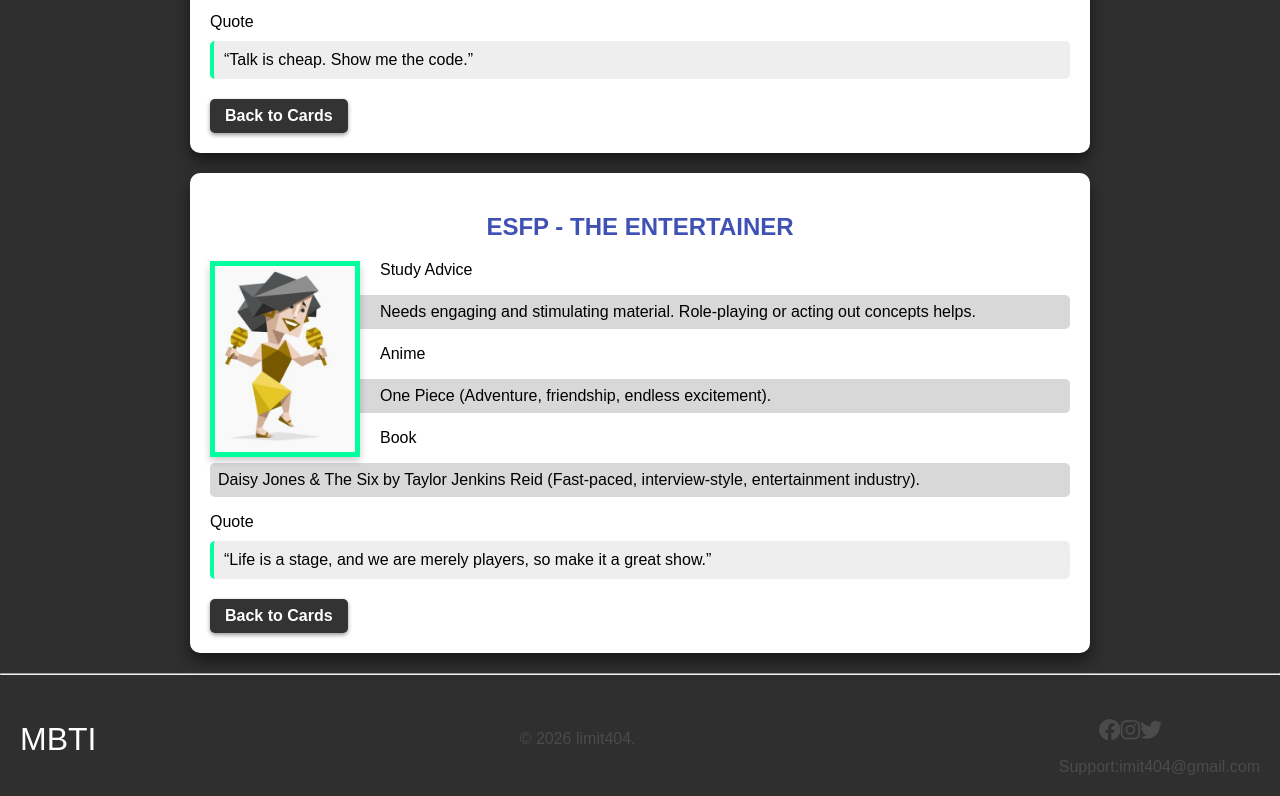
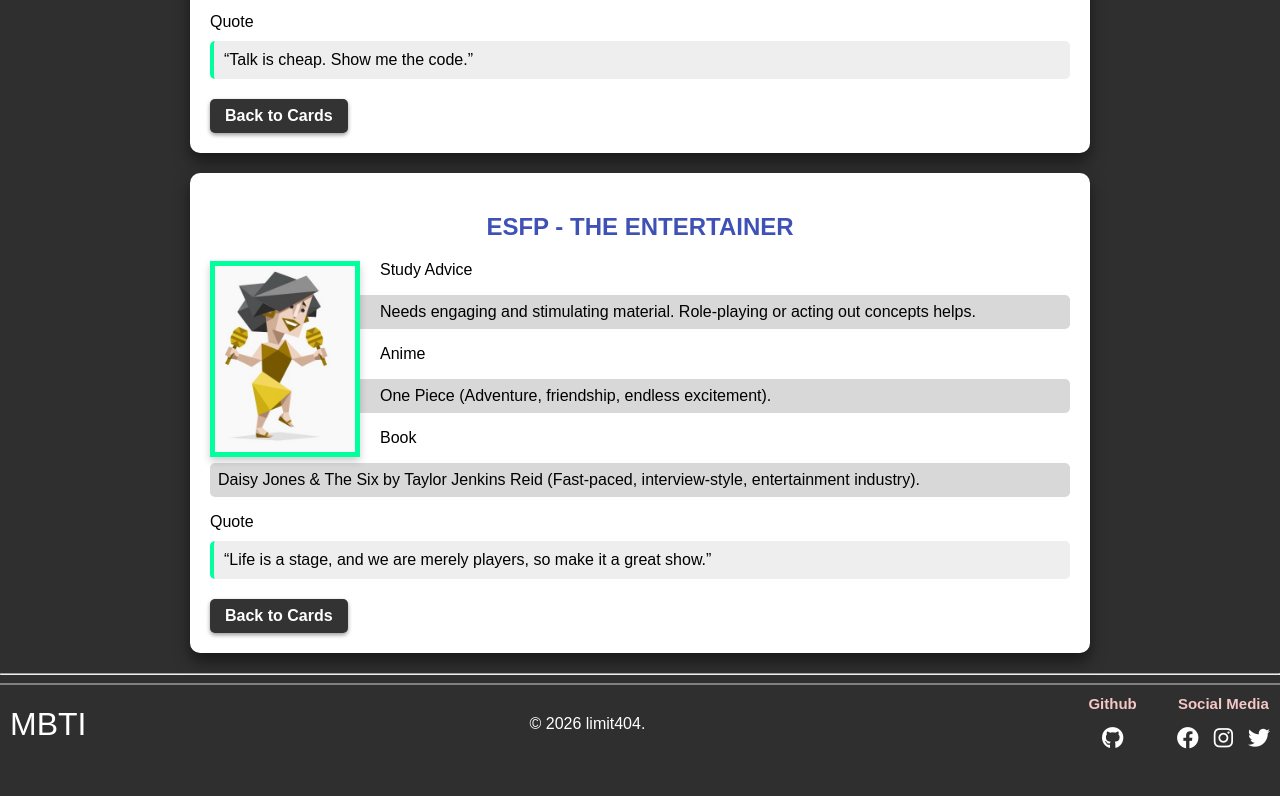
Before and after one commit to Team12349/MBTI, a plain HTML site: page index.html in a window 1280 px wide. Shown: the part 8406-9202 px from the top of the page. After the commit the page ends 9170 px from the top, so only its background shows below. Drawn offline with Linux system fonts and the light colour scheme.

Commit message:
Refactor footer

```diff
--- /dev/null
+++ b/css/footer.css
@@ -0,0 +1,72 @@
+/* footer styling */
+
+footer {
+  display: flex;
+  align-items: center;
+  justify-content: space-between;
+  padding: 10px;
+  border-top: 2px solid gray;
+}
+
+footer a {
+  font-size: 32px;
+  color: white;
+  text-decoration: none;
+}
+
+.footer-links {
+  display: flex;
+  align-items: flex-start;
+  justify-content: space-between;
+  gap: 40px;
+}
+
+.footer-links p {
+  font-size: 20px;
+}
+
+.footer-links ul {
+  display: flex;
+  align-items: center;
+  justify-content: space-between;
+  gap: 15px;
+  padding: 0;
+  margin: 0;
+}
+
+.social-media {
+  display: flex;
+  gap: 5px;
+  flex-direction: column;
+  flex: 1;
+}
+
+.social-media-title {
+  font-size: 15px;
+  font-weight: bold;
+  color: rgb(245, 199, 199);
+}
+
+.footer-links ul li a {
+  text-decoration: none;
+  margin: 0;
+  padding: 0;
+}
+
+.footer-links ul li {
+  list-style: none;
+}
+
+footer i {
+  font-size: 22px;
+}
+
+footer i:hover {
+  color: #00ff9d;
+  cursor: pointer;
+}
+
+footer div span:hover {
+  cursor: pointer;
+  border-bottom: 1px solid #00ff9d;
+}
--- a/css/styles.css
+++ b/css/styles.css
@@ -737,48 +737,3 @@
     margin-top: 8px;
     margin-right: 350px;
 }
-
-/* footer styling */
-
-footer {
-    display: flex;
-    flex-direction: row;
-    align-items: center;
-    justify-content: space-between;
-    padding: 20px;
-    color: rgb(76, 75, 75);
-
-}
-
-footer a {
-    font-size: 32px;
-    color: white;
-    text-decoration: none;
-}
-
-.footer-links p {
-    font-size: 20px;
-}
-
-.footer-links ul{
-    display: flex;
-}
-
-.footer-links ul li {
-    list-style: none;
-}
-
-
-footer i {
-    font-size: 22px;
-}
-
-footer i:hover {
-    color: #00ff9d;
-    cursor: pointer;
-}
-
-footer div span:hover{
-    cursor: pointer;
-    border-bottom: 1px solid #00ff9d;
-}
--- a/index.html
+++ b/index.html
@@ -7,6 +7,7 @@
         <link rel="stylesheet" href="css/all.css">
         <link rel="stylesheet" href="css/styles.css" />
         <link rel="stylesheet" href="css/header.css" />
+        <link rel="stylesheet" href="css/footer.css" />
         <link rel="icon" href="favicon.svg">
     </head>
 
@@ -623,18 +624,33 @@
 
         <hr>
     <footer>
-            <a href="#header">MBTI</a>
+            <a href="index.html">MBTI</a>
             <span>&copy; 2026 limit404.</span>
 
             <div class="footer-links">
+                <div class="social-media">
+                    <span class="social-media-title">Github</span>
+                    <a href="https://github.com/limit404" target="_blank">
+                        <i class="fa-brands fa-github"></i>
+                    </a>
+                </div>
+                <div class="social-media">
+                    <span class="social-media-title">Social Media</span>
                     <ul>
+                        <a href="https://www.facebook.com/limit404" target="_blank">
                             <li><i class="fa-brands fa-facebook"></i></li>
+                        </a>
+                        <a href="https://www.instagram.com/limit404" target="_blank">
                             <li><i class="fa-brands fa-instagram"></i></li>
+                        </a>
+                        <a href="https://twitter.com/limit404" target="_blank">
                             <li><i class="fa-brands fa-twitter"></i></li>
+                        </a>
                     </ul>
-                <span>Support:imit404@gmail.com</span>
+                </div>
             </div>
     </footer>
+
         <script src="js/"></script>
     </body>
 </html>
```
Also changed, not shown: advice.html (+16 -4 lines), team.html (+17 -1 lines). Lines whose indentation alone changed are shown as unchanged.
